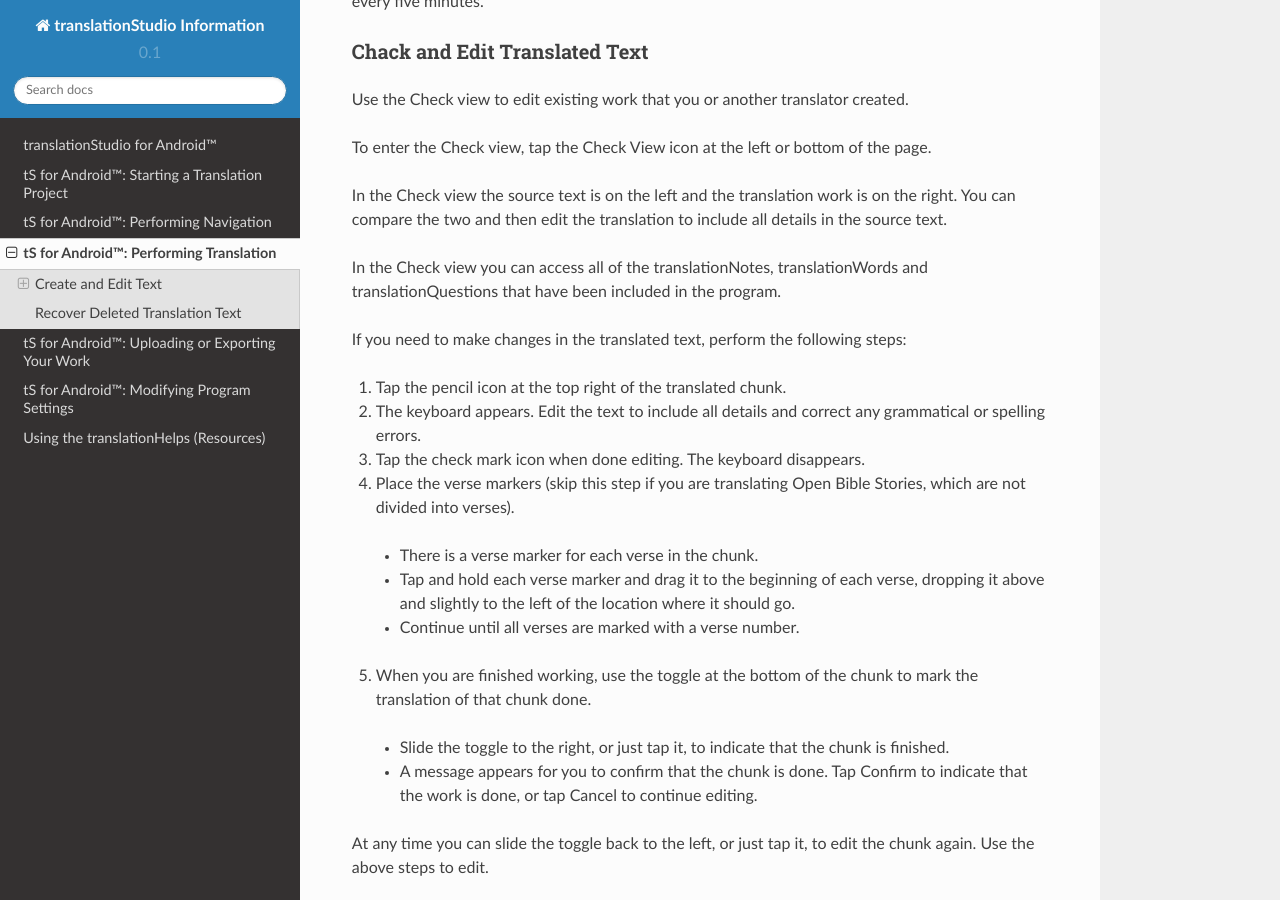
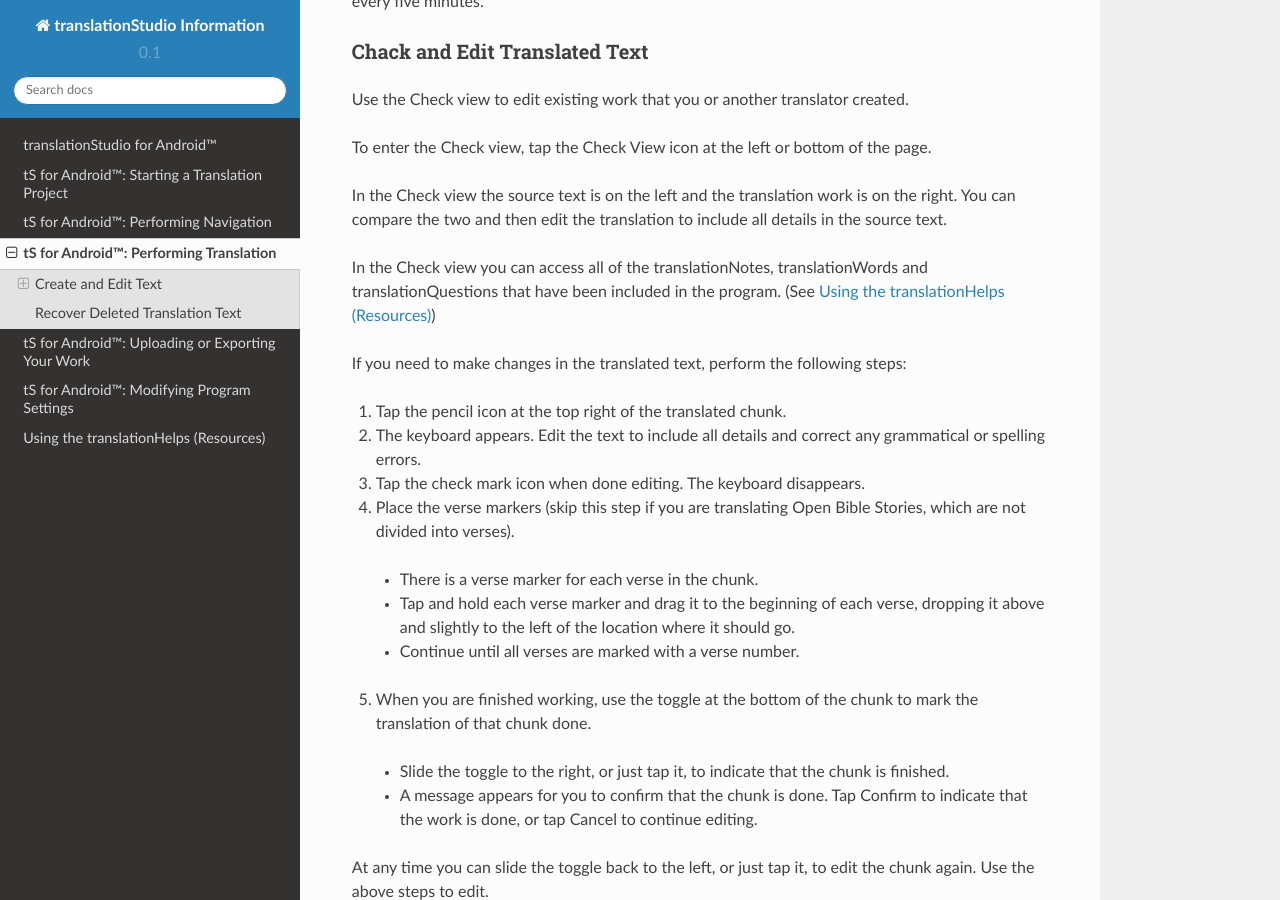
Before and after one commit to unfoldingWord-dev/translationStudio-Info, a Sphinx documentation site: the page built from docs/tTranslate.rst, in a window 1280 px wide and 900 px high, scrolled down 1674 px. Built offline with Sphinx 7.4.7 and the Read the Docs theme 2.0.0, drawn with Linux system fonts in a browser that asks for light colours; pages that are not in the unit, such as notebooks, are missing from menus.

Commit message:
Update tTranslate.rst

```diff
--- a/docs/tTranslate.rst
+++ b/docs/tTranslate.rst
@@ -73,7 +73,7 @@ To enter the Check view, tap the Check View icon at the left or bottom of the pa
 
 In the Check view the source text is on the left and the translation work is on the right. You can compare the two and then edit the translation to include all details in the source text.
 
-In the Check view you can access all of the translationNotes, translationWords and translationQuestions that have been included in the program.
+In the Check view you can access all of the translationNotes, translationWords and translationQuestions that have been included in the program. (See :ref:`Helps`)
 
 If you need to make changes in the translated text, perform the following steps:
 
```
